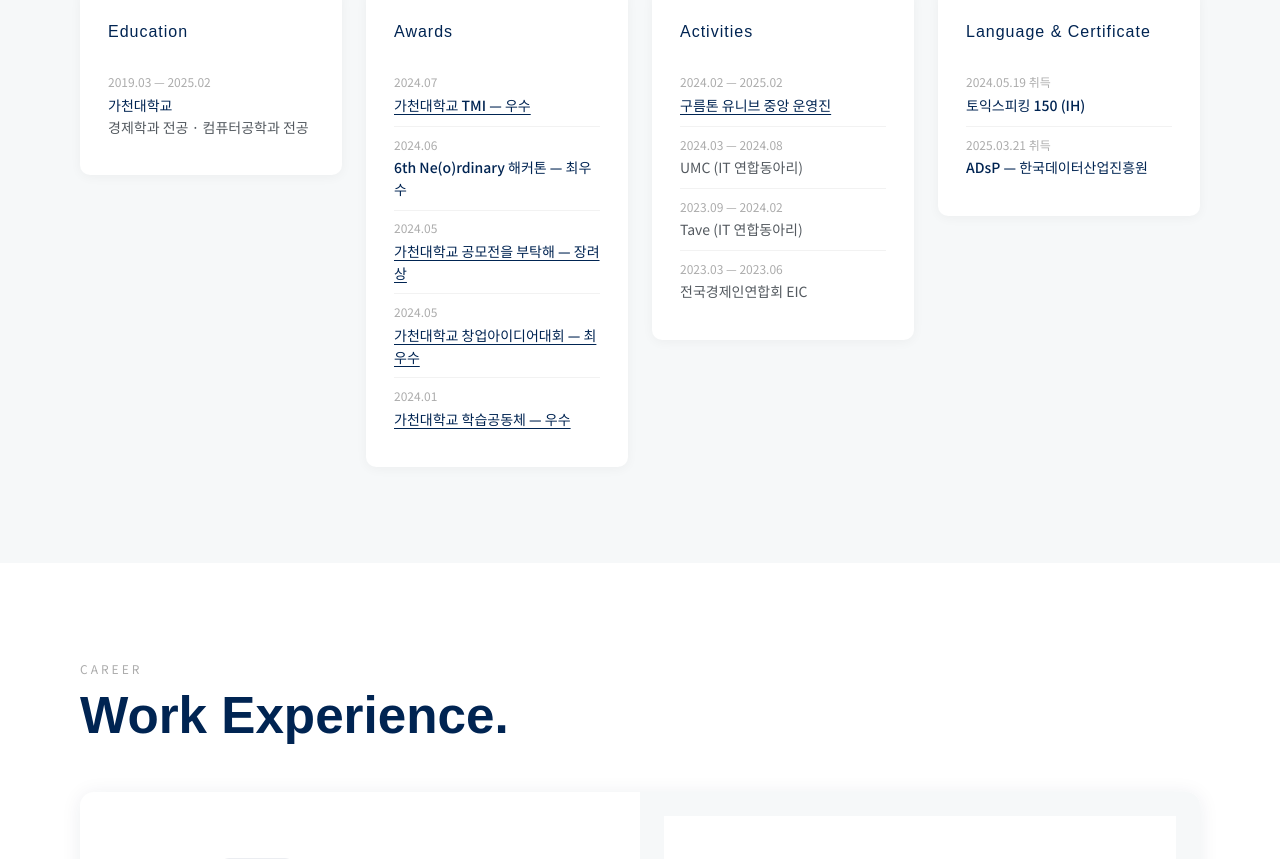
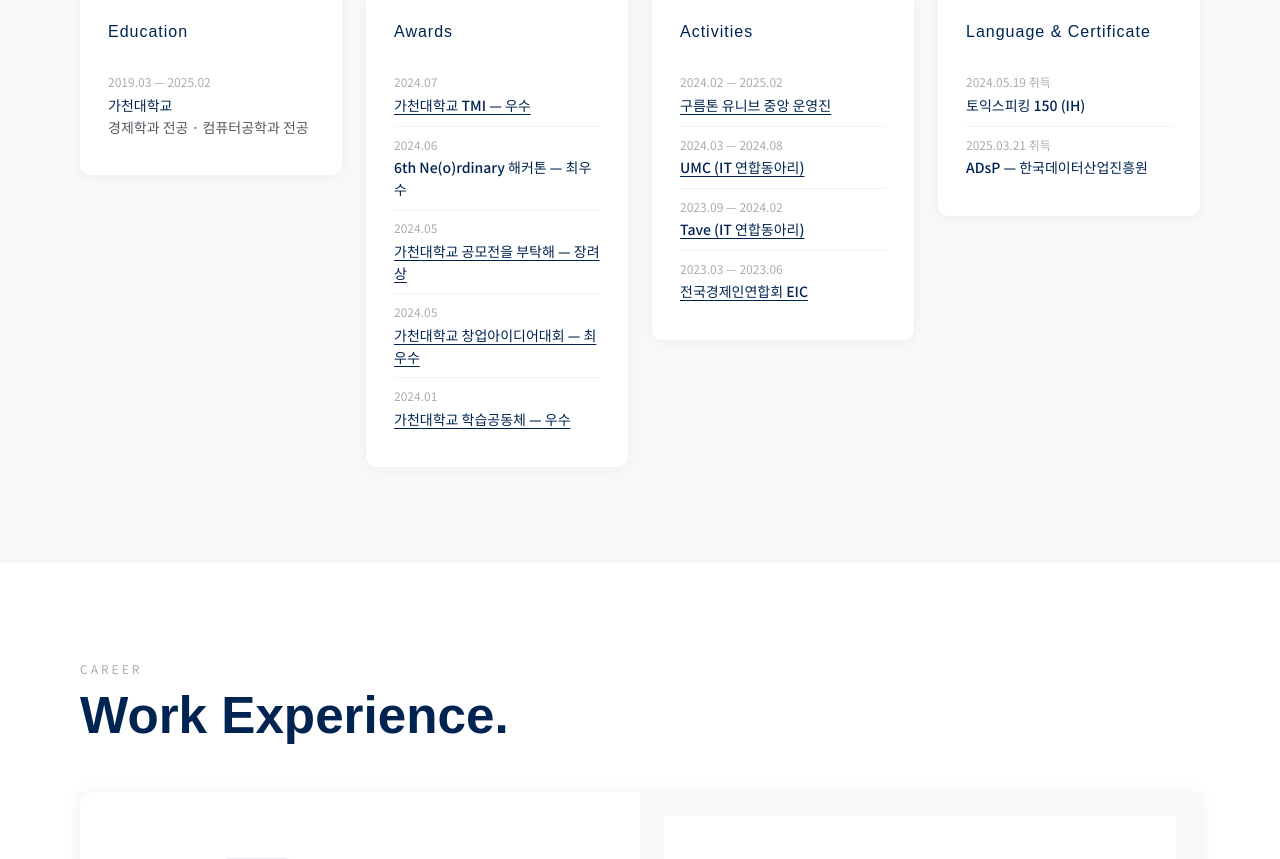
Before and after one commit to hwi-woong/newresume, a React app: page / in a window 1280 px wide. Shown: the part 1041-1900 px from the top of the page. Built offline with nearby package versions, Linux system fonts and the light colour scheme; the HTML template or start-up script is replaced by a standard one; a web font is replaced by a local one.

Commit message:
Add links to Activities section items
UMC, Tave, and 전국경제인연합회 EIC now link to their respective pages.

Co-Authored-By: Claude Sonnet 5 <noreply@anthropic.com>
Claude-Session: https://claude.ai/code/session_01H3PfRRZgGh9VRs91YAvbuX

```diff
--- a/src/App.jsx
+++ b/src/App.jsx
@@ -306,9 +306,9 @@ export default function App() {
                 <ul className="about-list">
                   {[
                     { date: '2024.02 — 2025.02', title: '구름톤 유니브 중앙 운영진', url: 'https://9oormthon.university/' },
-                    { date: '2024.03 — 2024.08', title: 'UMC (IT 연합동아리)' },
-                    { date: '2023.09 — 2024.02', title: 'Tave (IT 연합동아리)' },
-                    { date: '2023.03 — 2023.06', title: '전국경제인연합회 EIC' },
+                    { date: '2024.03 — 2024.08', title: 'UMC (IT 연합동아리)', url: 'https://www.instagram.com/gachon_makeus_challenge/' },
+                    { date: '2023.09 — 2024.02', title: 'Tave (IT 연합동아리)', url: 'https://www.tave-wave.com/project' },
+                    { date: '2023.03 — 2023.06', title: '전국경제인연합회 EIC', url: 'http://www.fki-eic.org/' },
                   ].map((a, i) => (
                     <li key={i}>
                       <span className="about-date">{a.date}</span>
```
